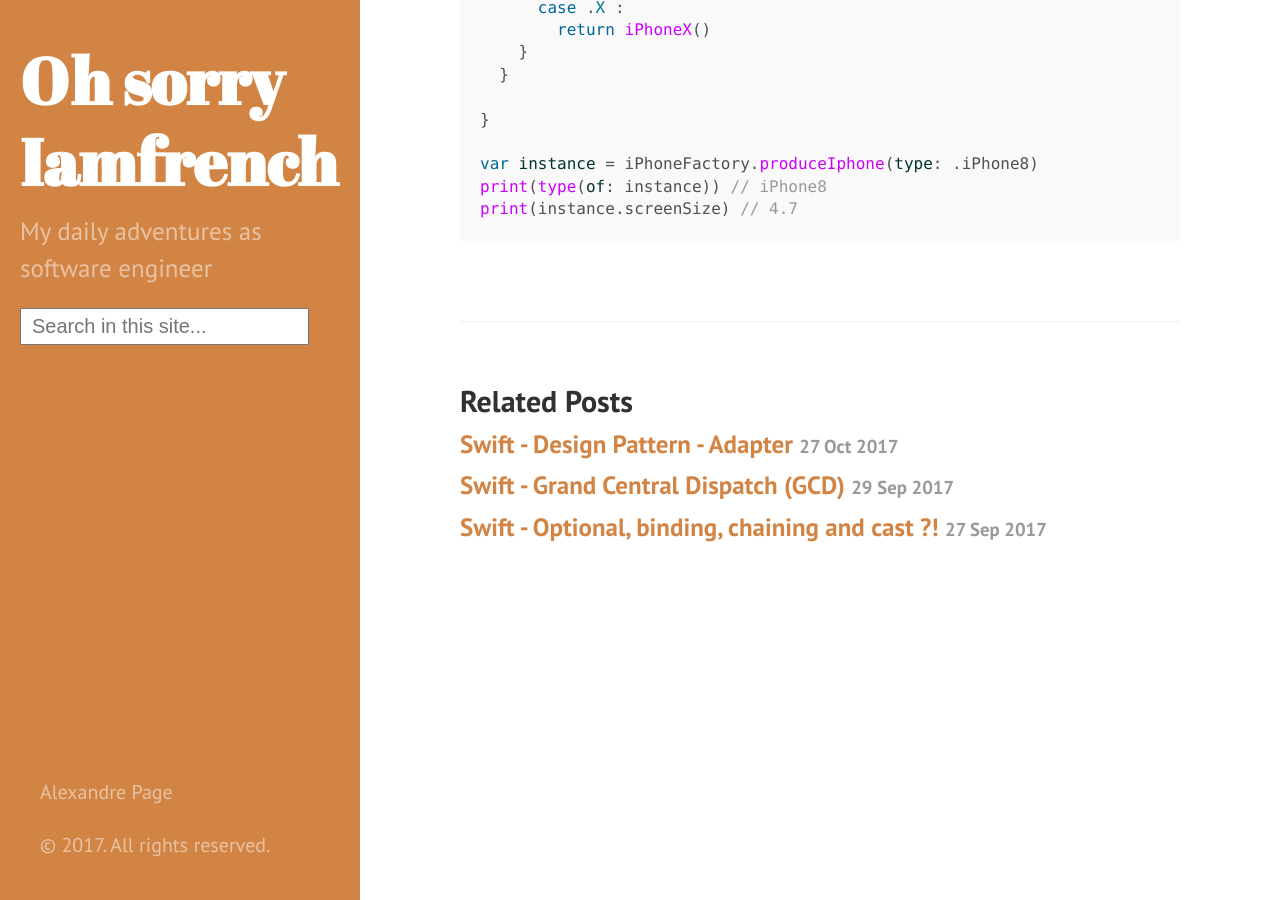
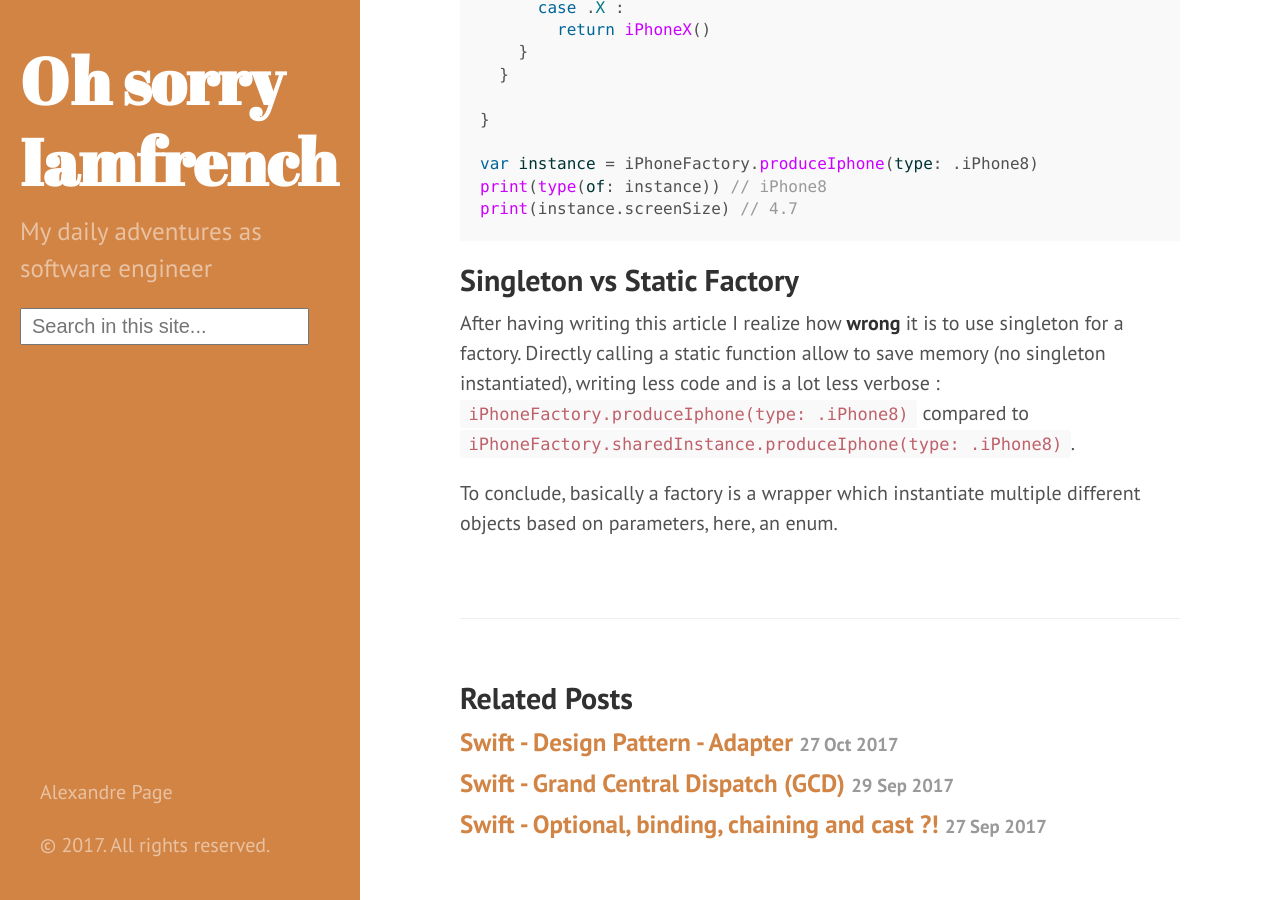
Before and after one commit to pagealexandre/pagealexandre.github.io, a Jekyll site: the page built from _posts/2017-10-29-simple-factory.md, in a window 1280 px wide and 900 px high, scrolled down 1515 px. Built offline with Jekyll 4.4.1, drawn with Linux system fonts in a browser that asks for light colours; nearby versions of some CDN libraries; comment, search, counter and statistics services are not loaded.

Commit message:
singleton vs static factory

````diff
--- a/_posts/2017-10-29-simple-factory.md
+++ b/_posts/2017-10-29-simple-factory.md
@@ -25,7 +25,6 @@ enum Models {
 
 These are the classes representing the different iPhones on the market. We use inheritance to save the common attributes.
 {% highlight swift %}
-
 class iPhone {
   var screenSize: Double
 
@@ -72,4 +71,10 @@ print(instance.screenSize) // 4.7
 
 {% endhighlight %}
 
+## Singleton vs Static Factory
+
+After having writing this article I realize how **wrong** it is to use singleton for a factory. Directly calling a static function allow to save memory (no singleton instantiated), writing less code and is a lot less verbose : ```iPhoneFactory.produceIphone(type: .iPhone8)``` compared to ```iPhoneFactory.sharedInstance.produceIphone(type: .iPhone8)```.
+
+To conclude, basically a factory is a wrapper which instantiate multiple different objects based on parameters, here, an enum.
+
 <!-- To recap basically the Factory is a wrapper which allow to instantiante different class type based on parameters, here, an enum. -->
````
